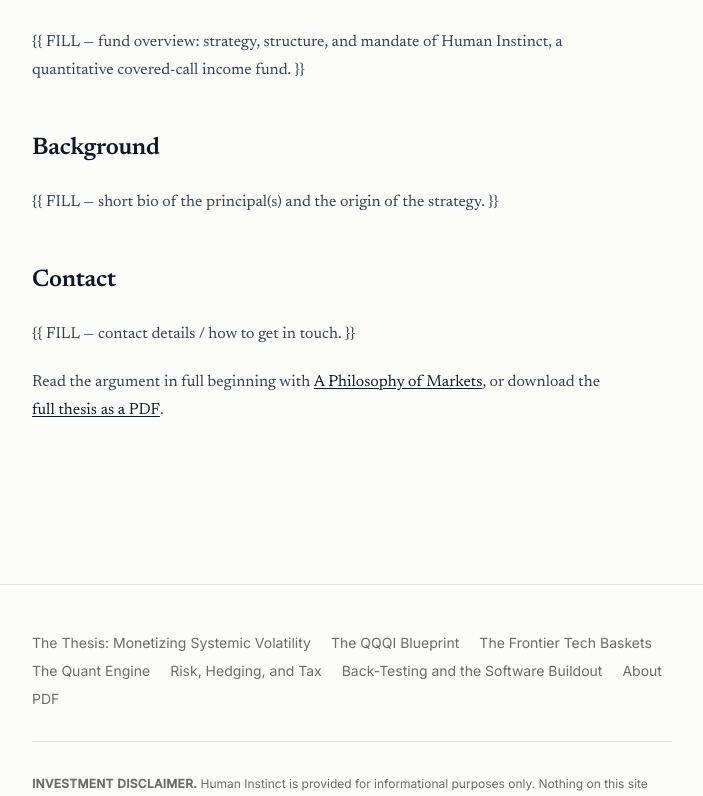
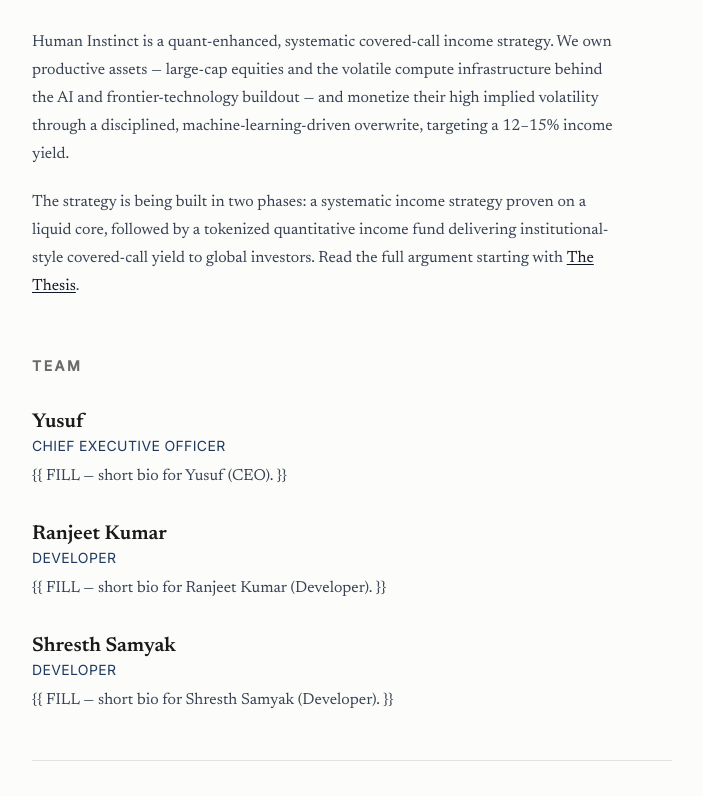
Before and after one commit to ShresthSamyak/demo_website, a Next.js app: page /about in a window 1280 px wide. Shown: the part 500-1296 px from the top of the page, without its empty margins (288-991 px from the left). Built offline with nearby package versions, Linux system fonts and the light colour scheme; no server answers.

Commit message:
feat: create About page with fund overview and team profile section

```diff
--- a/app/about/page.tsx
+++ b/app/about/page.tsx
@@ -1,5 +1,5 @@
 /**
- * About page ("/about/") — short bio / fund overview placeholder.
+ * About page ("/about/") — fund overview + team.
  */
 import type { Metadata } from 'next';
 import Link from 'next/link';
@@ -8,15 +8,34 @@
 
 export const metadata: Metadata = buildMetadata({
   title: 'About',
-  description: `About ${site.name} — fund overview and background.`,
+  description: `About ${site.name} — fund overview and the team building a quantitative covered-call income strategy.`,
   path: '/about/',
 });
+
+/** The team. Add a member by appending to this array. */
+const team = [
+  {
+    name: 'Yusuf',
+    role: 'Chief Executive Officer',
+    bio: '{{ FILL — short bio for Yusuf (CEO). }}',
+  },
+  {
+    name: 'Ranjeet Kumar',
+    role: 'Developer',
+    bio: '{{ FILL — short bio for Ranjeet Kumar (Developer). }}',
+  },
+  {
+    name: 'Shresth Samyak',
+    role: 'Developer',
+    bio: '{{ FILL — short bio for Shresth Samyak (Developer). }}',
+  },
+] as const;
 
 export default function AboutPage() {
   return (
     <article className="reading-column py-12 sm:py-16">
       <header>
-        <h1 className="font-serif text-3xl font-medium leading-tight tracking-tight text-ink sm:text-4xl">
+        <h1 className="font-serif text-3xl font-semibold leading-tight tracking-tight text-ink sm:text-4xl">
           About
         </h1>
       </header>
@@ -26,19 +45,45 @@
       <div className="prose">
         <h2>The fund</h2>
         <p>
-          {'{{ FILL — fund overview: strategy, structure, and mandate of Human Instinct, ' +
-            'a quantitative covered-call income fund. }}'}
+          {site.name} is a quant-enhanced, systematic covered-call income strategy. We own
+          productive assets — large-cap equities and the volatile compute infrastructure behind the
+          AI and frontier-technology buildout — and monetize their high implied volatility through a
+          disciplined, machine-learning-driven overwrite, targeting a 12–15% income yield.
         </p>
+        <p>
+          The strategy is being built in two phases: a systematic income strategy proven on a liquid
+          core, followed by a tokenized quantitative income fund delivering institutional-style
+          covered-call yield to global investors. Read the full argument starting with{' '}
+          <Link href="/thesis/">The Thesis</Link>.
+        </p>
+      </div>
 
-        <h2>Background</h2>
-        <p>{'{{ FILL — short bio of the principal(s) and the origin of the strategy. }}'}</p>
+      {/* ---- Team ------------------------------------------------------- */}
+      <section aria-labelledby="team-heading" className="mt-14">
+        <h2
+          id="team-heading"
+          className="font-sans text-sm font-semibold uppercase tracking-[0.18em] text-muted"
+        >
+          Team
+        </h2>
+        <ul className="mt-8 flex flex-col gap-8">
+          {team.map((member) => (
+            <li key={member.name}>
+              <h3 className="font-serif text-xl font-semibold text-ink">{member.name}</h3>
+              <p className="font-sans text-sm uppercase tracking-wide text-accent">{member.role}</p>
+              <p className="prose mt-2 !text-base">{member.bio}</p>
+            </li>
+          ))}
+        </ul>
+      </section>
 
+      <hr className="rule" />
+
+      <div className="prose">
         <h2>Contact</h2>
         <p>{'{{ FILL — contact details / how to get in touch. }}'}</p>
-
         <p>
-          Read the argument in full beginning with{' '}
-          <Link href="/philosophy/">A Philosophy of Markets</Link>, or download the{' '}
+          Download the{' '}
           <a href={site.pdfPath} target="_blank" rel="noopener">
             full thesis as a PDF
           </a>
```
